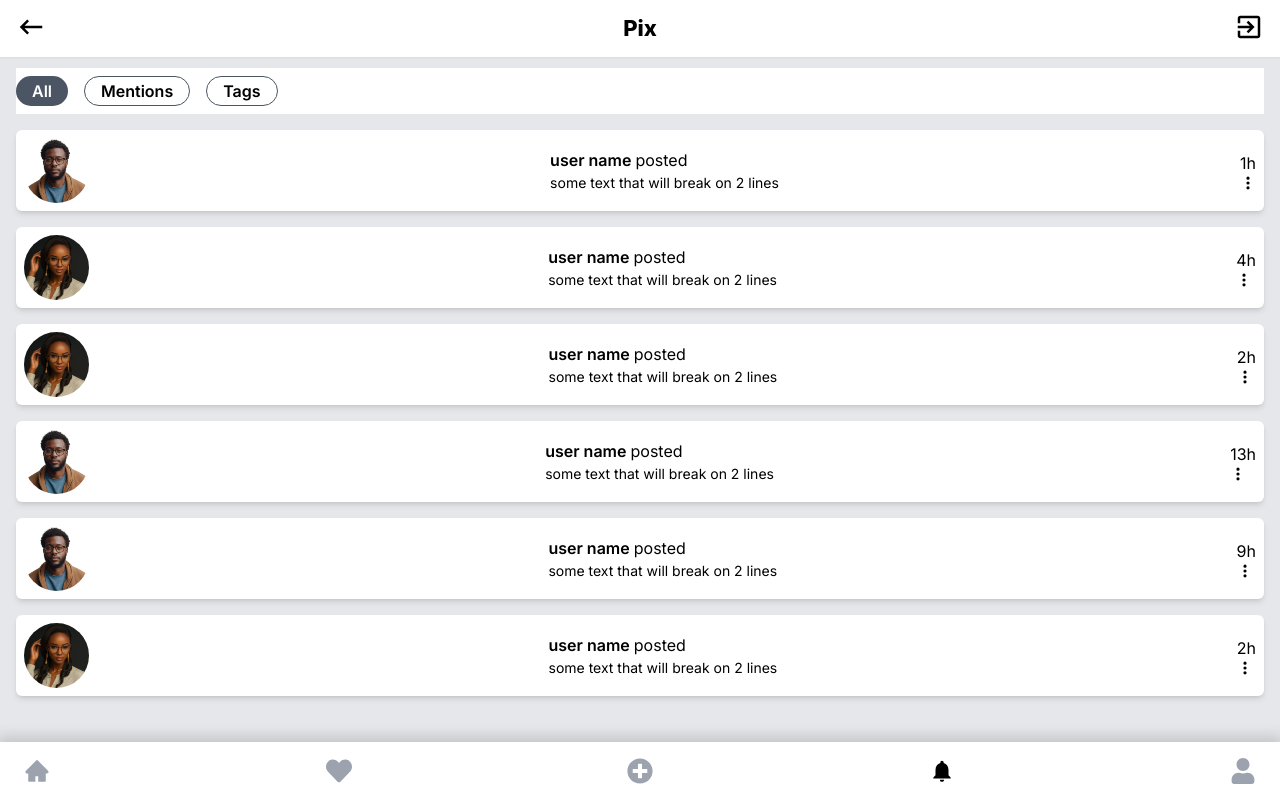
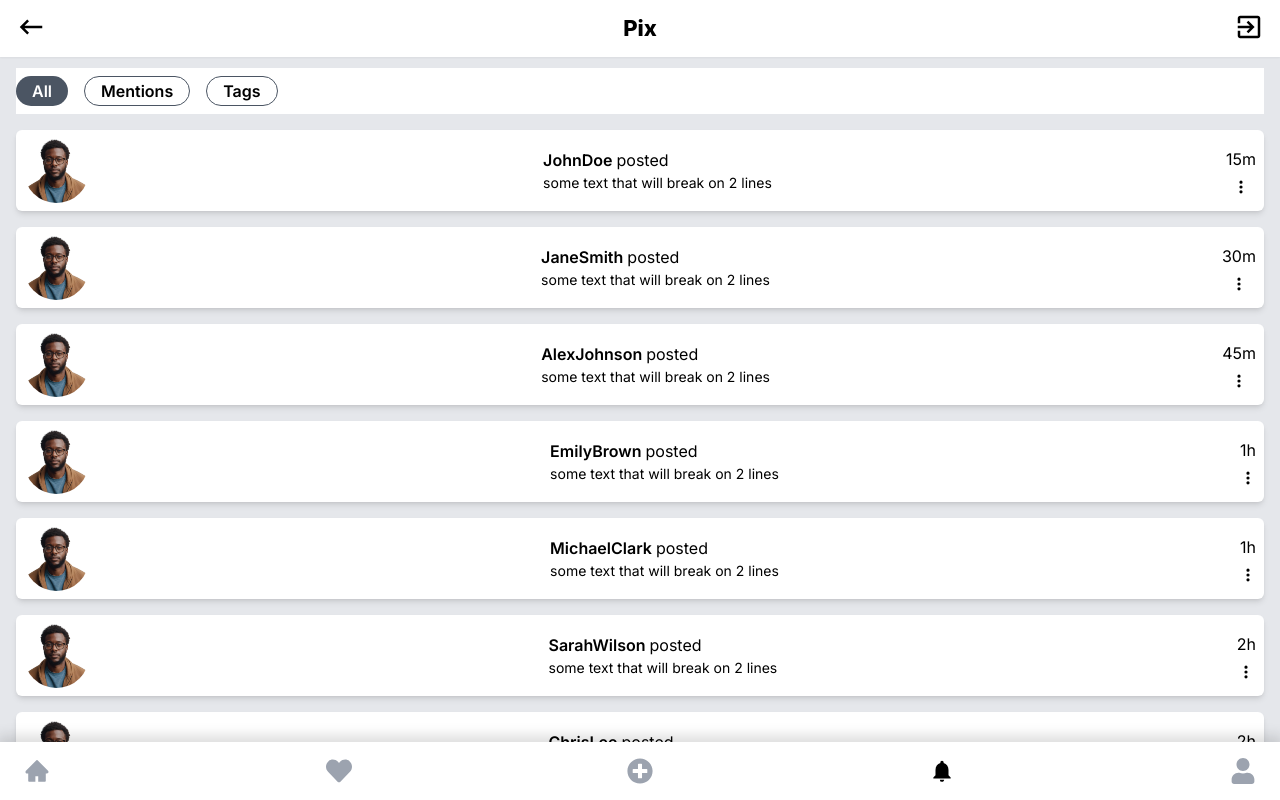
Before and after one commit to DumisaniLesley/pix, a Next.js app: page /notifications in a window 1280 px wide. Shown: the top 800 px of the page. Built offline with nearby package versions, Linux system fonts and the light colour scheme.

Commit message:
Refactor Notification component and add dynamic notifications

```diff
--- a/components/Notifications/Notification.jsx
+++ b/components/Notifications/Notification.jsx
@@ -2,7 +2,7 @@ import React from "react";
 import Image from "next/image";
 import { HiDotsVertical } from "react-icons/hi";
 
-const Notification = ({ image, time}) => {
+const Notification = ({ image, time, username}) => {
   return (
     <div className="flex justify-between items-center gap-4 bg-white shadow-md my-2 p-2 rounded-md">
       <div>
@@ -15,11 +15,11 @@ const Notification = ({ image, time}) => {
         />
       </div>
       <div>
-        <h4 className="font-semibold text-md">user name <span className="font-normal">posted</span></h4>
+        <h4 className="font-semibold text-md">{username} <span className="font-normal">posted</span></h4>
         <p className="text-[14px]">some text that will break on 2 lines</p>
       </div>
-      <div>
-        <p>{time}h</p>
+      <div className="flex flex-col items-center gap-2">
+        <p>{time}</p>
         <HiDotsVertical />
       </div>
     </div>
--- a/components/Notifications/Notifications.jsx
+++ b/components/Notifications/Notifications.jsx
@@ -2,6 +2,78 @@
 import Image from 'next/image'
 import { HiDotsVertical } from "react-icons/hi";
 import Notification from './Notification';
+
+const notifications = [
+  {
+      id: 1,
+      username: "JohnDoe",
+      imagePath: '/stories/1.png',
+      timeInMinutes: 15
+  },
+  {
+      id: 2,
+      username: "JaneSmith",
+      imagePath: '/stories/1.png',
+      timeInMinutes: 30
+  },
+  {
+      id: 3,
+      username: "AlexJohnson",
+      imagePath: '/stories/1.png',
+      timeInMinutes: 45
+  },
+  {
+      id: 4,
+      username: "EmilyBrown",
+      imagePath: '/stories/1.png',
+      timeInMinutes: 60
+  },
+  {
+      id: 5,
+      username: "MichaelClark",
+      imagePath: '/stories/1.png',
+      timeInMinutes: 75
+  },
+  {
+      id: 6,
+      username: "SarahWilson",
+      imagePath: '/stories/1.png',
+      timeInMinutes: 90
+  },
+  {
+      id: 7,
+      username: "ChrisLee",
+      imagePath: '/stories/1.png',
+      timeInMinutes: 105
+  },
+  {
+      id: 8,
+      username: "OliviaMartinez",
+      imagePath: '/stories/1.png',
+      timeInMinutes: 120
+  },
+  {
+      id: 9,
+      username: "WilliamGarcia",
+      imagePath: '/stories/1.png',
+      timeInMinutes: 135
+  },
+  {
+      id: 10,
+      username: "AvaLopez",
+      imagePath: '/stories/1.png',
+      timeInMinutes: 150
+  }
+];
+
+function calculateTime(timeInMinutes) {
+  if (timeInMinutes >= 60) {
+      const hours = Math.round(timeInMinutes / 60);
+      return `${hours}h`;
+  } else {
+      return `${timeInMinutes}m`;
+  }
+}
 
 const Notifications = () => {
   return (
@@ -12,12 +84,12 @@ const Notifications = () => {
         <button className='px-4 py-[2px] rounded-full border-[1px] border-gray-600 font-semibold'>Tags</button>
       </div>
       <div className='flex flex-col mt-2'>
+        {
+          notifications.map(({id, username, imagePath, timeInMinutes}) => (
+            <Notification key={id} image={imagePath} time={calculateTime(timeInMinutes)} username={username}/>
+          ))
+        }
         <Notification image='/stories/1.png' time='1'/>
-        <Notification image='/stories/3.jpg' time='4'/>
-        <Notification image='/stories/3.jpg' time='2'/>
-        <Notification image='/stories/1.png' time='13'/>
-        <Notification image='/stories/1.png' time='9'/>
-        <Notification image='/stories/3.jpg' time='2'/>
       </div>
     </div>
   )
```
